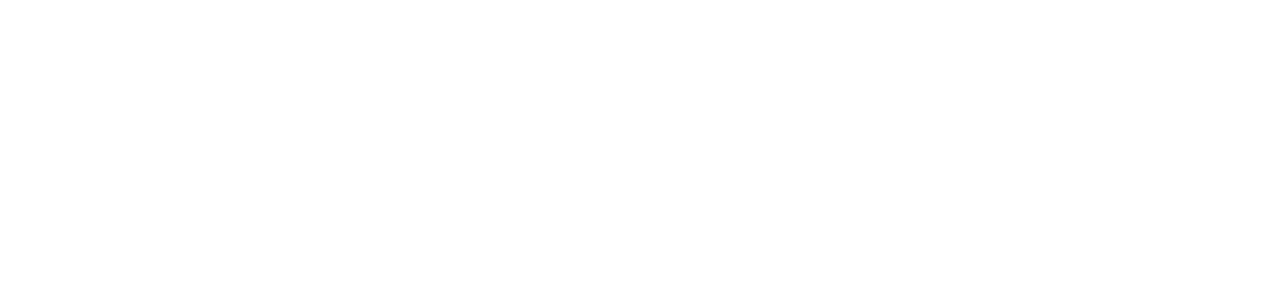
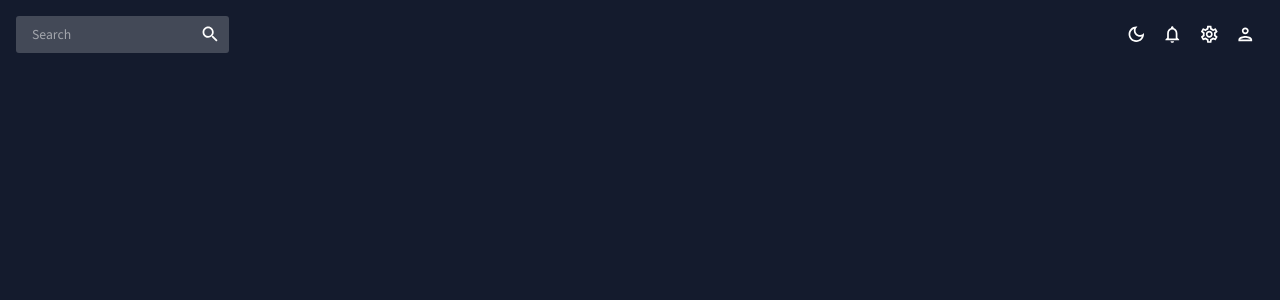
Before and after one commit to markfady/React_MUI_Dashboard, a React (Vite) app: page / in a window 1280 px wide. Shown: the top 300 px of the page. Built offline with nearby package versions, Linux system fonts and the light colour scheme.

Commit message:
Topbar configuration, dark mode

```diff
--- a/src/App.tsx
+++ b/src/App.tsx
@@ -1,13 +1,27 @@
+import { Routes } from "react-router-dom";
+import Topbar from "./scenes/global/Topbar";
+import { ColorModeContext, useMode } from "./theme";
+import { CssBaseline, ThemeProvider } from "@mui/material";
+
+// Define the Theme type
+
 
 function App() {
-
+  const [theme, colorMode] = useMode();
   return (
     <>
-   <div className="app">
-
-   </div>
+      <ColorModeContext.Provider value={colorMode}>
+        <ThemeProvider theme={theme}>
+          <CssBaseline />
+          <div className="app">
+            <main className="content">
+              <Topbar />
+            </main>
+          </div>
+        </ThemeProvider>
+      </ColorModeContext.Provider>
     </>
-  )
+  );
 }
 
-export default App
+export default App;
--- a/src/main.tsx
+++ b/src/main.tsx
@@ -5,9 +5,8 @@
 import {BrowserRouter} from "react-router-dom"
 
 ReactDOM.createRoot(document.getElementById('root')!).render(
-  <React.StrictMode>
+
     <BrowserRouter>
     <App />
     </BrowserRouter>
-  </React.StrictMode>,
 )
--- a/src/scenes/global/Topbar.tsx
+++ b/src/scenes/global/Topbar.tsx
@@ -1,8 +1,44 @@
-import React from 'react'
+import { Box, IconButton, InputBase, useTheme } from "@mui/material"
+import { useContext } from "react"
+import { ColorModeContext, tokens } from "../../theme"
+import LightModeOutlined from "@mui/icons-material/LightModeOutlined"
+import DarkModeOutlined from "@mui/icons-material/DarkModeOutlined"
+import NotificationsOutlined from "@mui/icons-material/NotificationsOutlined"
+import SettingsOutlined from "@mui/icons-material/SettingsOutlined"
+import PersonOutlinedIcon from "@mui/icons-material/PersonOutlined"
+import SearchIconOutlined from "@mui/icons-material/Search"
 
 const Topbar = () => {
+  const theme=useTheme();
+  const colors=tokens(theme.palette.mode)
+  const colorMode=useContext(ColorModeContext);
+
   return (
-    <div>Topbar</div>
+    <Box display="flex" justifyContent="space-between" p={2}>
+      {/*Search Bar*/}
+      <Box display="flex" bgcolor={colors.primary[400] } borderRadius="3px">
+        <InputBase sx={{ml:2,flex:1}} placeholder="Search"/>
+        <IconButton type="button" sx={{p:1}}>
+    <SearchIconOutlined/>
+        </IconButton>
+      </Box>
+        {/*Icons */}
+        <Box display="flex">
+    <IconButton onClick={colorMode.toggleColorMode}>
+      {theme.palette.mode=="dark"?(<DarkModeOutlined/>) :(<LightModeOutlined/>)}
+    </IconButton>
+      <IconButton>
+      <NotificationsOutlined/>
+      </IconButton>
+      <IconButton>
+      <SettingsOutlined/>
+      </IconButton>
+      <IconButton>
+      <PersonOutlinedIcon/>
+      </IconButton>
+        </Box>
+
+    </Box>
   )
 }
 
--- a/src/theme.tsx
+++ b/src/theme.tsx
@@ -2,9 +2,6 @@
 import {createTheme} from "@mui/material/styles"
 import { PaletteMode } from "@mui/material";
 
-interface Imode{
-    mode:PaletteMode
-}
 
 //color design token
 export const tokens=(mode:PaletteMode)=>({
@@ -131,7 +128,7 @@
 export const themeSettings=(mode:PaletteMode)=>{
     const colors=tokens(mode)
     return{
-        paltte:{
+        palette:{ // palette  instead of paltte take care of this typo
             mode:mode,
             ...(mode==='dark')?{
                 primary:{
@@ -196,20 +193,17 @@
         }
     }
 }
-
-export const ColorModeContext=createContext({
-    toggleColorMode:()=>{
-
-    }
-})
+export const ColorModeContext = createContext({
+    toggleColorMode: () => {},
+  });
 export const useMode=()=>{
     const [mode,setMode]=useState<PaletteMode>("dark")
-    const colorMode= useMemo(
-        ()=>({
+    const colorMode= useMemo(()=>({
             toggleColorMode:()=>setMode((prev)=>(prev==="light"?"dark":"light"))
         }),
         []
     );
+    console.log(mode)
     const theme=useMemo(()=>createTheme(themeSettings(mode)),[mode])
     return [theme,colorMode];
 }
```
